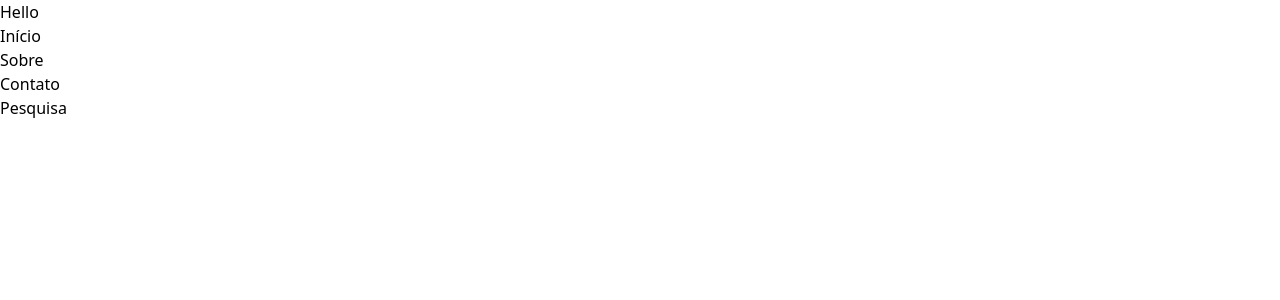
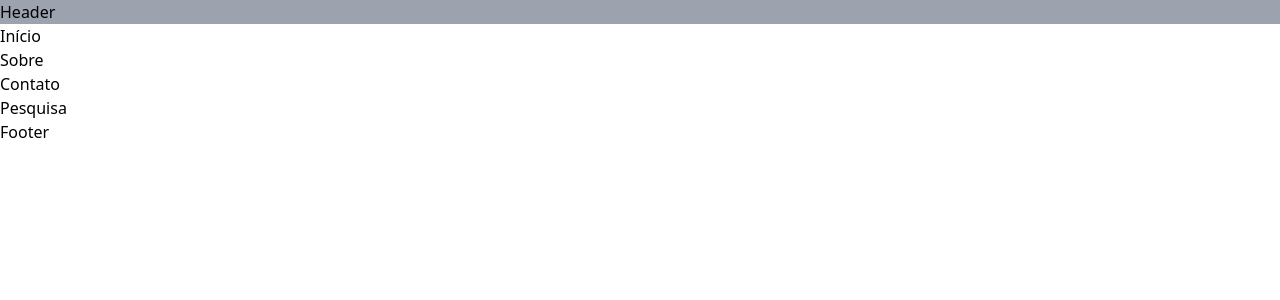
Before and after one commit to ojoaoalexandre/satisfaction-survey-site, a Next.js app: page / in a window 1280 px wide. Shown: the top 300 px of the page. Built offline with nearby package versions, Linux system fonts and the light colour scheme.

Commit message:
Created component Header and Footer

```diff
--- /dev/null
+++ b/components/Footer/index.js
@@ -0,0 +1,11 @@
+import React from 'react'
+
+const Footer = () => {
+    return (
+        <footer>
+            <p>Footer</p>
+        </footer>
+    )
+}
+
+export default Footer
--- /dev/null
+++ b/components/Header/index.js
@@ -0,0 +1,11 @@
+import React from 'react'
+
+const Header = () => {
+    return (
+        <header>
+            <h1 className="bg-gray-400">Header</h1>
+        </header>
+    )
+}
+
+export default Header
--- a/pages/_app.js
+++ b/pages/_app.js
@@ -1,11 +1,16 @@
 import React from 'react'
 import '../styles/globals.css'
+import Header from '../components/Header'
+import Footer from '../components/Footer'
 
 const App = ({Component, pageProps}) => {
     return (
         <div>
-            <h1>Hello</h1>
-            <Component {...pageProps} />
+            <Header />
+            <main className="container mx-auto">
+                <Component {...pageProps} />
+            </main>
+            <Footer />
         </div>
     )
 }
```
